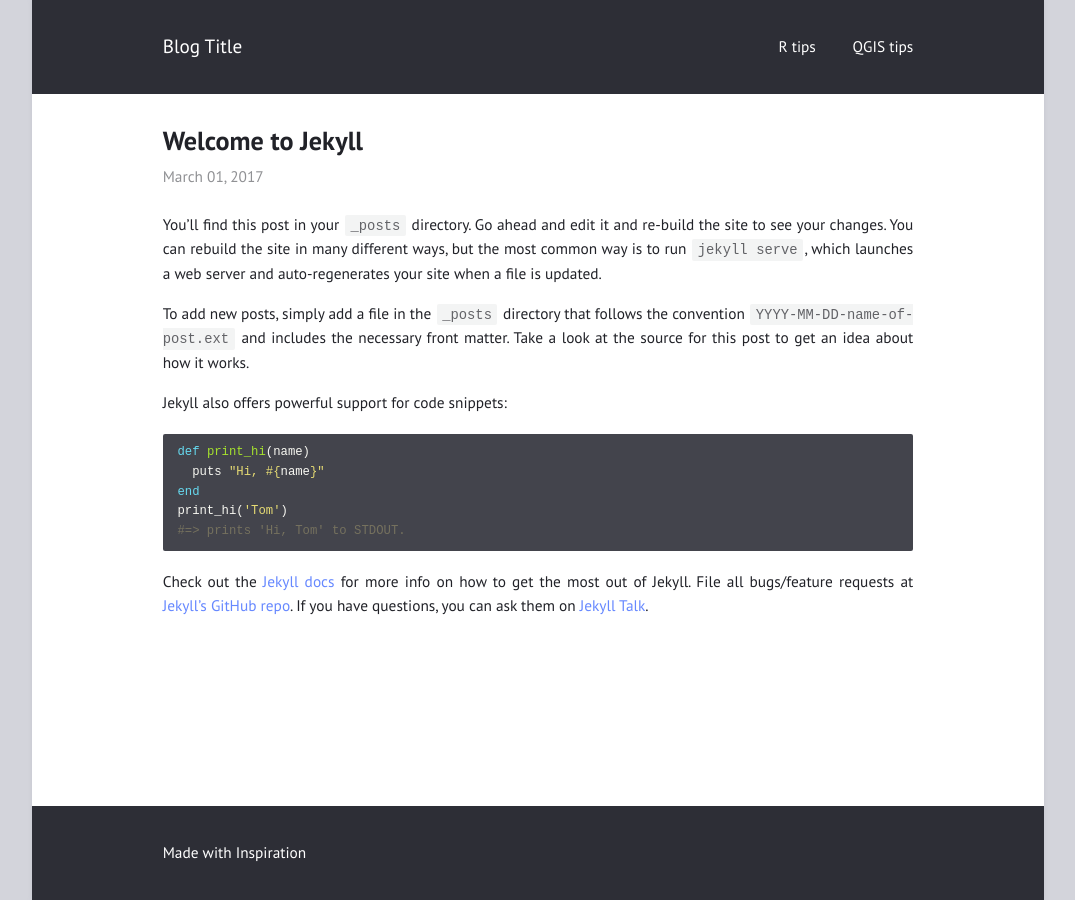
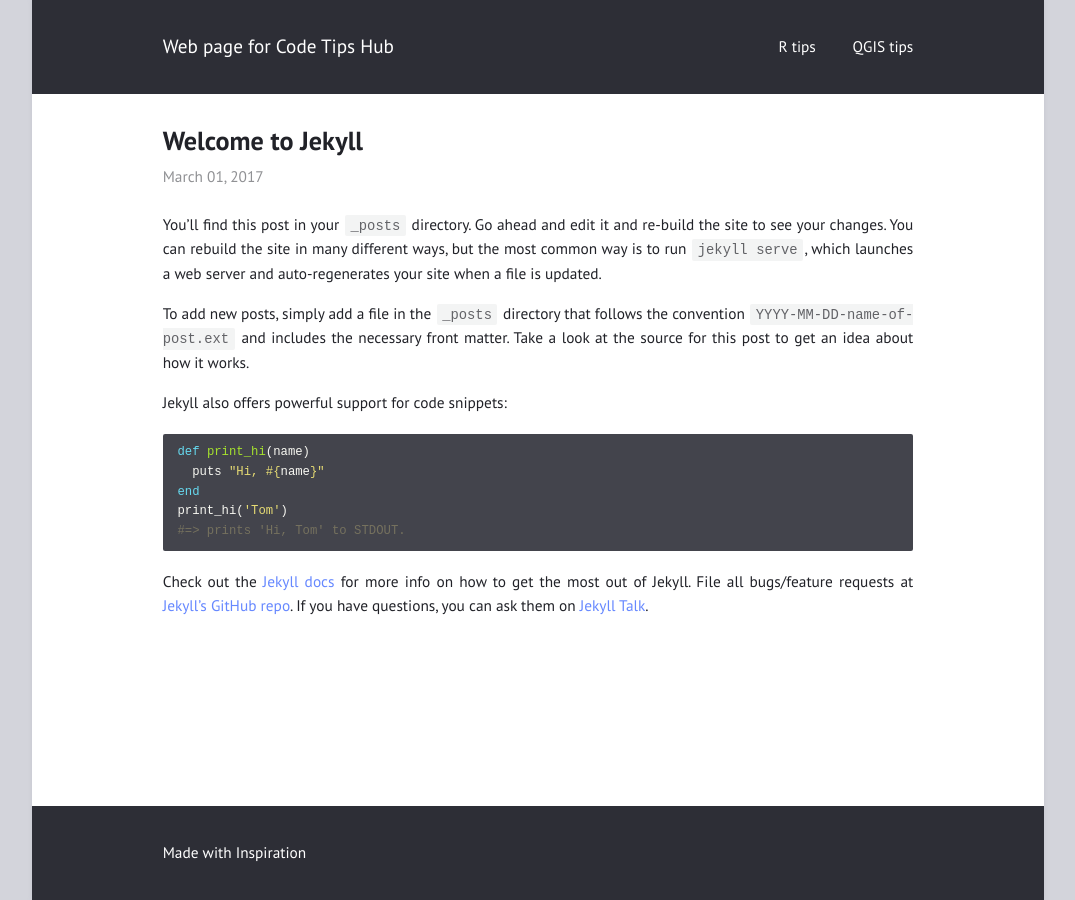
Before and after one commit to Gonzalo1985/CodeTipsHub, a Jekyll site: the page built from _posts/2017-03-01-welcome-to-jekyll.md, in a window 1280 px wide. Shown: the whole page, without its empty margins (102-1177 px from the left). Built offline with Jekyll 4.4.1, drawn with Linux system fonts in a browser that asks for light colours.

Commit message:
New files from contrast repo

```diff
--- a/_config.yml
+++ b/_config.yml
@@ -1,4 +1,4 @@
-title: "Blog Title"
+title: "Web page for Code Tips Hub"
 author: "Gonzalo M. Díaz"
 description: "Made with Inspiration"
 permalink: /:title/
@@ -16,7 +16,6 @@
 # Menu
 
 navigation:                # accepts {file, title, url, icon, sidebaricon}
-  - {title: "Home", file: "index.html", icon: home}
   - {title: "R tips", file: "Page01_R.html"}
   - {title: "QGIS tips", file: "Page02_QGIS.html"}
 
--- a/index.html
+++ b/index.html
@@ -2,3 +2,5 @@
 layout: page
 title: "Home for Code Tips Hub"
 ---
+
+Some tips for R language and other softwares...
```
